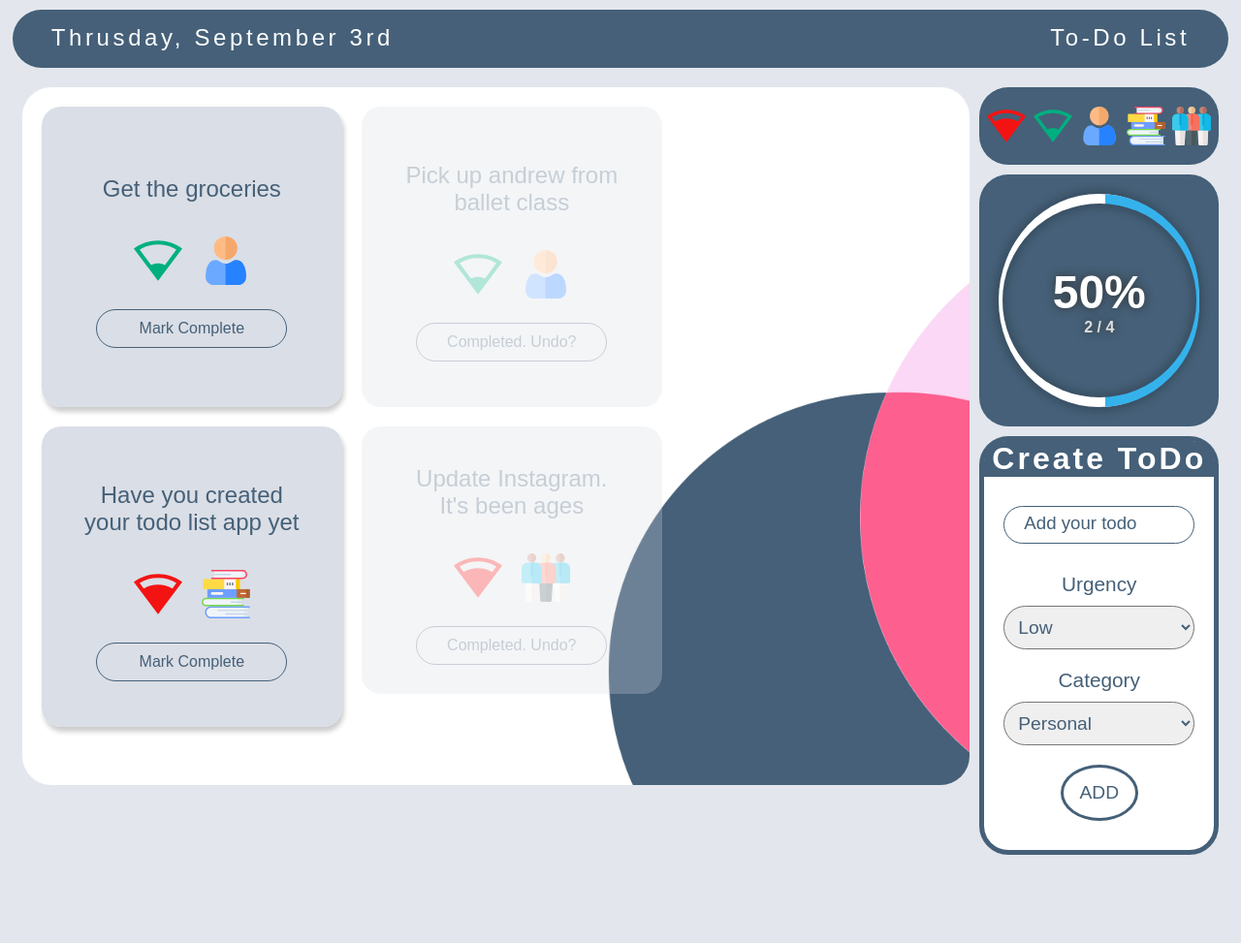
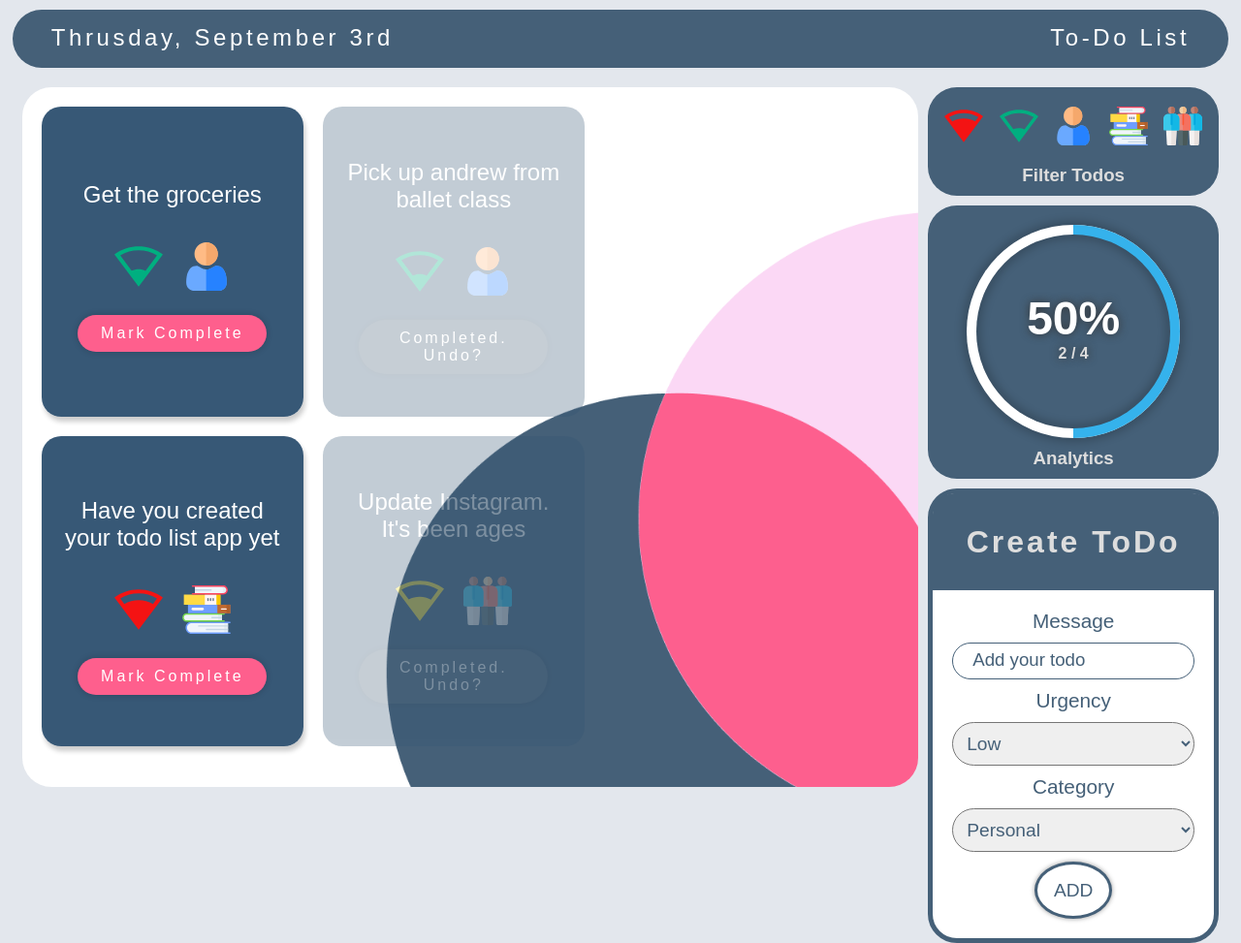
Before and after one commit to durveshb/myToDoApp, a plain HTML site: page todoList.html in a window 1280 px wide. Shown: the whole page at 97% size. Before the commit the page ends 882 px from the top, so only its background shows below. Drawn offline with Linux system fonts and the light colour scheme.

Commit message:
UI Fixed and minor code clean up

```diff
--- a/data/todos.json
+++ b/data/todos.json
@@ -28,7 +28,7 @@
         "body" : "Update Instagram. It's been ages",
         "category" : 3,
         "completed" : true,
-        "urgency" : 3,
+        "urgency" : 2,
         "pin" : true
     }
 }
--- a/todoList.css
+++ b/todoList.css
@@ -8,11 +8,6 @@
     box-shadow: 0 0 0 0 !important;
     opacity: 0.3;
 }
-
-.pinned {
-    order : 99;
-}
-
 
 /* -------------------------------------------- */
 body {
@@ -55,14 +50,11 @@ body {
 
 .todoDisplay {
     flex:1;
-    max-height: 97.5%;
+    height: 97.5%;
     padding: 10px;
     margin-right: 10px;
     border-radius: 30px;
-    background-color: #fff;
-    background: url("./images/bg.png");
-    background-size: cover;
-
+    background: url("./images/bg.png") right / cover;
     overflow: scroll;
     display: flex;
     flex-flow: column wrap;
@@ -71,24 +63,20 @@ body {
 
 .todo {
     flex:1;
-    max-height: 250px;
+    max-height: 300px;
     width: 250px;
     margin: 10px;
-    padding: 30px;
-    text-align: left;
+    padding: 10px;
     border-radius: 20px;
-    background-color : rgba(214, 219, 228,0.9);
+    background-color : rgb(52 85 116 / 98%);;
     box-shadow: 2px 5px 5px rgba(0,0,0,0.2);
 
     font-size: 1.5rem;
-    color: #456078;
+    color: #fff;
     display: flex;
     flex-direction: column;
     justify-content: center;
     align-items: center;
-}
-.todo:last-child {
-    flex-grow: 0;
 }
 
 .todoBody {
@@ -103,6 +91,7 @@ body {
     align-items: center;
     margin: 20px;
 }
+
 .features img {
     height: 50px;
     width: 50px;
@@ -114,16 +103,20 @@ body {
     width: 70%;
     text-align: center;
     font-size: 1rem;
-    border : 1px solid #456078;
+    letter-spacing: 3px;
+    background-color: #fe5f8d;
+    color: #fff;
     border-radius: 50px;
+    box-shadow: 0 0 7px rgba(0,0,0,0.2) ;
     cursor: pointer;
 }
 
+.completed .markComplete{
+    background-color: #456078;
+}
 
 .sidebar {
-    border-radius: 30px;
-    width: 20%;
-
+    width: 300px;
     display: flex;
     flex-direction: column;
 }
@@ -135,37 +128,45 @@ body {
 }
 
 .filter {
+    display: flex;
+    flex-direction: column;
+    align-items: center;
+    flex-shrink: 0;
+}
+.filtericons {
+    display: flex;
     height: 80px;
-    display: flex;
+    width: 100%;
     justify-content: space-evenly;
     align-items: center;
 }
-.filter div{
-    height: 100%;
-    padding: 10px;
-    box-sizing: border-box;
-}
-.filter img{
+.filtericons img{
     height: 50%;
     cursor: pointer;
 }
 
-
 .analytics{
     display: flex;
+    flex-direction: column;
+    align-items: center;
+}
+.sidebar h3 {
+    color: #ddd;
+    margin-bottom: 10px;
+}
+
+.percentageGraphic,.inner {
+    display: flex;
     justify-content: center;
-    flex:1
+    align-items: center;
+    position: relative;
+    border-radius: 50%;
 }
 
 .percentageGraphic {
-    margin: 20px;
+    margin: 20px 20px 10px 20px;
     height: 220px;
     width: 220px;
-
-    display: flex;
-    justify-content: center;
-    align-items: center;
-    border-radius: 50%;
     background-color: #fff;
     position: relative;
     box-shadow: 0 0 10px 4px rgba(0,0,0,0.2);
@@ -173,15 +174,9 @@ body {
 .inner {
     height: 200px;
     width: 200px;
-    display: flex;
-    justify-content: center;
-    align-items: center;
     flex-direction: column;
-    position: relative;
     z-index: 5;
     background-color: #456078;
-    border-radius: 50%;
-
     box-shadow: inset 0 0 10px 4px rgba(0,0,0,0.2);
 }
 
@@ -234,23 +229,21 @@ body {
     left: 110px;
 }
 
-
 .addForm {
     flex:2;
     background-color: #fff !important;
     border : 5px solid #456078 ;
-
     display: flex;
     flex-direction: column;
 }
 
 .formBanner {
-    height: 12%;
+    height: 100px;
     background-color: #456078;
     border-radius: 22px 22px 0 0;
     text-align: center;
     letter-spacing: 3px;
-    color: #fff;
+    color: #ddd;
     display: flex;
     align-items: center;
     justify-content: center;
@@ -258,14 +251,13 @@ body {
 
 form {
     flex:1;
-    margin-top: 10px;
     padding: 10px;
     display: flex;
     flex-direction: column;
 }
 
 form > input {
-    margin: 10px;
+    margin: 0 10px;
     height: 15%;
     border-radius: 30px;
     border: 1px solid #456078;
@@ -278,7 +270,6 @@ form > input::placeholder {
 }
 
 form label {
-    margin-top: 10px;
     padding: 10px;
     color: #456078;
     font-size: 1.3em;
@@ -298,11 +289,12 @@ select {
 button {
     height: 80px;
     width: 80px;
-    margin: 20px auto;
+    margin: 10px auto;
     border-radius: 50%;
     background-color: #fff;
     border: 3px solid #456078;
     outline: none;
     color: #456078;
     font-size: 1.2em;
+    box-shadow: 0 0 5px rgba(0,0,0,0.4);
 }
--- a/todoList.html
+++ b/todoList.html
@@ -17,11 +17,14 @@
         <div class="todoDisplay"></div>
         <div class="sidebar">
           <div class="filter">
-              <img id="fil-ug-dec" src="./images/urgency/3.svg" alt="">
-              <img id="fil-ug-inc" src="./images/urgency/1.svg" alt="">
-              <img id="fil-cg-per" src="./images/category/1.svg" alt="">
-              <img id="fil-cg-aca" src="./images/category/2.svg" alt="">
-              <img id="fil-cg-soc" src="./images/category/3.svg" alt="">
+              <div class="filtericons">
+                <img id="fil-ug-dec" src="./images/urgency/3.svg" alt="">
+                <img id="fil-ug-inc" src="./images/urgency/1.svg" alt="">
+                <img id="fil-cg-per" src="./images/category/1.svg" alt="">
+                <img id="fil-cg-aca" src="./images/category/2.svg" alt="">
+                <img id="fil-cg-soc" src="./images/category/3.svg" alt="">
+              </div>
+              <h3>Filter Todos</h3>
           </div>
           <div class="analytics">
             <div class="percentageGraphic">
@@ -36,27 +39,28 @@
                     <div class="rightProgress progress"></div>
                 </div>
             </div>
+            <h3>Analytics</h3>
           </div>
           <div class="addForm">
             <div class="formBanner">
               <h1>Create ToDo</h1>
             </div>
             <form action="submit">
+              <label>Message</label>
               <input type="text" placeholder="Add your todo" />
               <label>Urgency</label>
               <select id="urgency">
-                <option value="" disabled>Choose option</option>
+                <option value="" disabled>Choose your level of urgency</option>
                 <option value="1" selected>Low</option>
                 <option value="2">Medium</option>
                 <option value="3">High</option>
               </select>
               <label>Category</label>
               <select id="category">
-                <option value="" disabled>Choose option</option>
+                <option value="" disabled>Choose the task category</option>
                 <option value="1" selected>Personal</option>
                 <option value="2">Academic</option>
                 <option value="3">Social</option>
-                <option value="3">Other</option>
               </select>
               <button>ADD</button>
             </form>
--- a/todoList.js
+++ b/todoList.js
@@ -64,11 +64,8 @@ function updateAnalytics(todos) {
   let progressL = document.querySelector(".leftProgress");
   let progressR = document.querySelector(".rightProgress");
 
-  let left = Math.floor(per / 50) ? 180 : (per * 180) / 50;
-  let right = per > 50 ? ((per - 50) * 180) / 50 : 0;
-
-  progressL.style.transform = "rotate(" + left + "deg)";
-  progressR.style.transform = "rotate(" + right + "deg)";
+  progressL.style.transform = "rotate(" + (Math.floor(per / 50) ? 180 : (per * 180) / 50) + "deg)";
+  progressR.style.transform = "rotate(" + (per > 50 ? ((per - 50) * 180) / 50 : 0) + "deg)";
 
   percentage.innerHTML = per + "%";
   ratio.innerHTML = completed + " / " + total;
@@ -123,6 +120,15 @@ function TodoAppState(data) {
     }
   };
 
+  this.filterHelper = (category) => {
+    this.filteredNodelist = filterModule.categoryFilter(
+      this.nodeList,
+      category
+    );
+    displayData(this.filteredNodelist);
+    updateAnalytics(this.filteredNodelist);
+  };
+
   this.filterHandler = (event) => {
     if (event.target.nodeName === "IMG") {
       switch (event.target.id) {
@@ -137,25 +143,19 @@ function TodoAppState(data) {
           break;
         }
         case "fil-cg-per": {
-          this.filteredNodelist = filterModule.categoryFilter(this.nodeList, 1);
-          displayData(this.filteredNodelist);
-          updateAnalytics(this.filteredNodelist);
+          this.filterHelper(1);
           break;
         }
         case "fil-cg-aca": {
-          this.filteredNodelist = filterModule.categoryFilter(this.nodeList, 2);
-          displayData(this.filteredNodelist);
-          updateAnalytics(this.filteredNodelist);
+          this.filterHelper(2);
           break;
         }
         case "fil-cg-soc": {
-          this.filteredNodelist = filterModule.categoryFilter(this.nodeList, 3);
-          displayData(this.filteredNodelist);
-          updateAnalytics(this.filteredNodelist);
+          this.filterHelper(3);
           break;
         }
         default:
-          console.log("Default");
+          displayData(this.filteredNodelist);
       }
     }
   };
@@ -164,7 +164,9 @@ function TodoAppState(data) {
 loadData().then((data) => {
   let AppState = new TodoAppState(data);
   displayData(AppState.nodeList);
-  document.querySelector("form").addEventListener("submit", AppState.addHandler);
+  document
+    .querySelector("form")
+    .addEventListener("submit", AppState.addHandler);
   document
     .querySelector(".todoDisplay")
     .addEventListener("click", AppState.markCompleteHandler);
```
